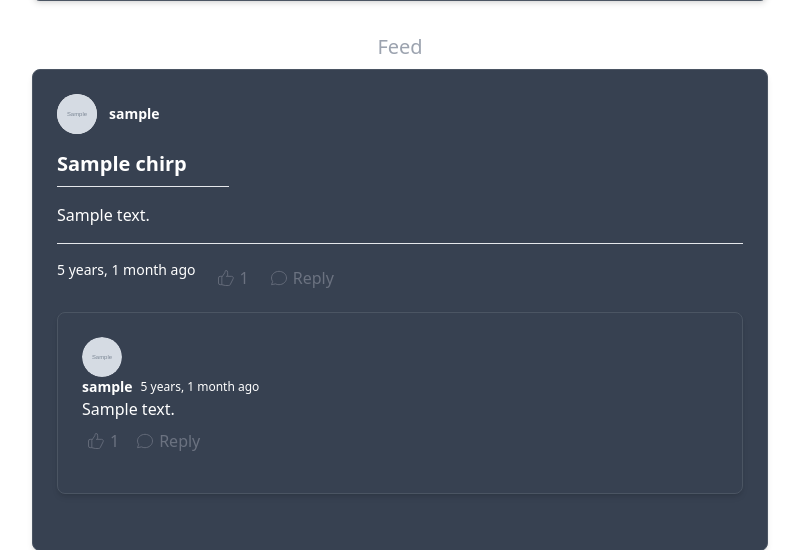
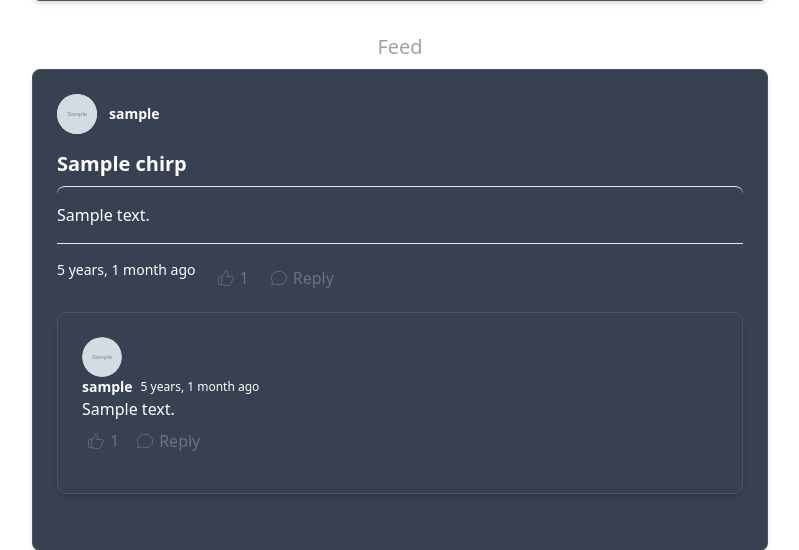
Before and after one commit to eidorb90/chirper, a Django app: page / in a window 1280 px wide. Shown: the part 413-963 px from the top of the page, without its empty margins (240-1039 px from the left). Run offline with Django 5.2, Linux system fonts and the light colour scheme; a user stored in the database is signed in; tables that the repository leaves empty hold one stand-in row (values such as "Sample post"); grey boxes marked "Sample" are stand-in pictures; some libraries are stand-ins or nearby versions.

```diff
--- a/Chirper/Chirper_app/templates/chirp_list.html
+++ b/Chirper/Chirper_app/templates/chirp_list.html
@@ -25,7 +25,7 @@
         <h2 class="text-xl font-bold text-white mb-2">{{ chirp.title }}</h2>
 
         <!-- Content -->
-        <div class="w-1/4 flex space-x-4 border-t pt-4">
+        <div class="rounded-lg flex space-x-4 border-t pt-4 border-top-width: 2px">
         <p class="text-white mb-4">{{ chirp.content }}</p>
         </div>
 
```
